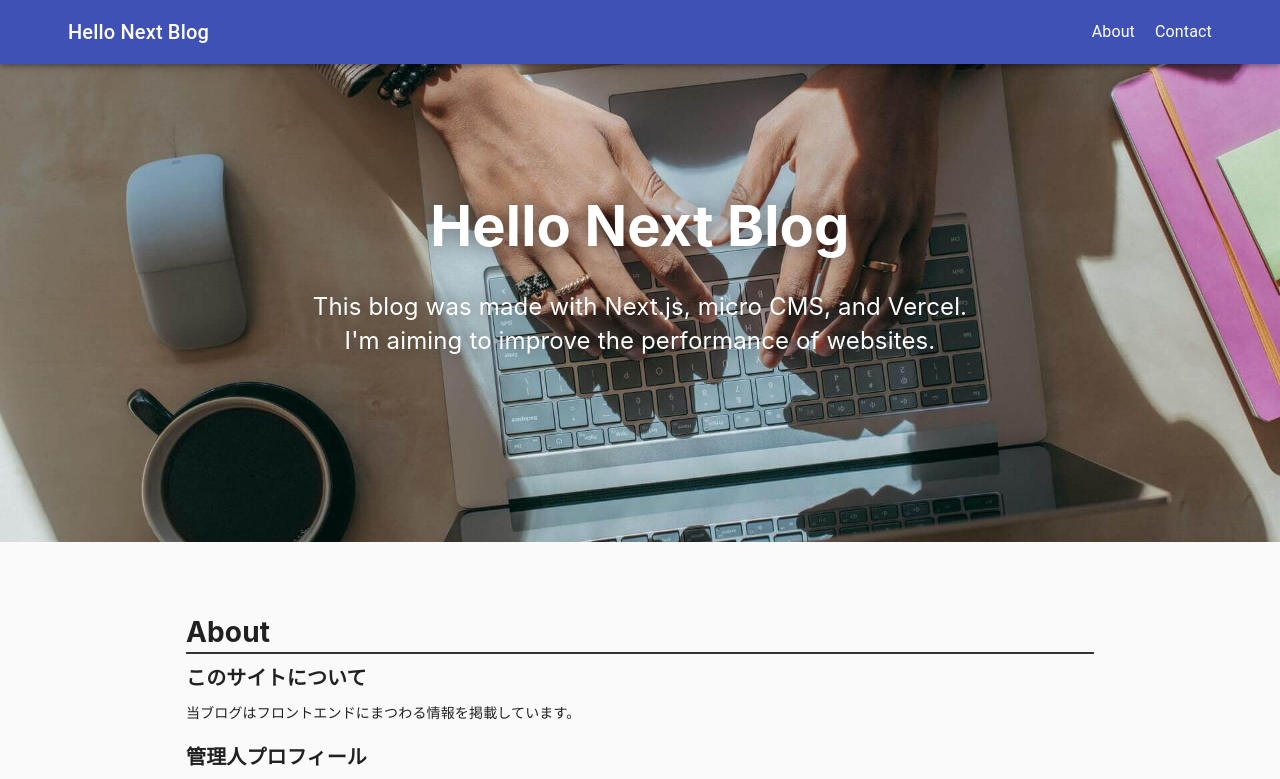
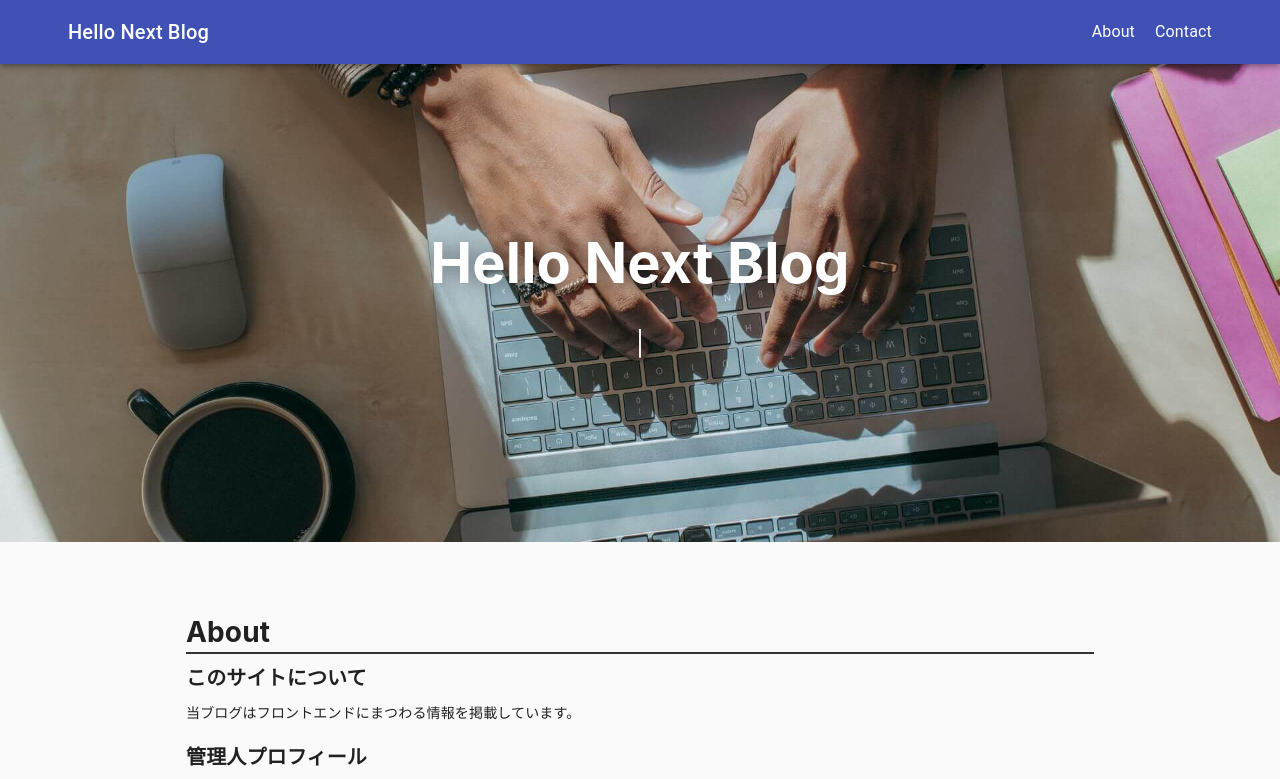
Before and after one commit to shibazo3/nextjs-blog-microcms, a Next.js app: page /about in a window 1280 px wide. Shown: the top 779 px of the page. Built offline with nearby package versions, Linux system fonts and the light colour scheme.

Commit message:
add typed.js

```diff
--- a/components/MainVisual/MainVisual.js
+++ b/components/MainVisual/MainVisual.js
@@ -1,6 +1,6 @@
 import React from "react";
 import Image from "next/image";
-import Link from "next/link";
+import Typed from "react-typed";
 import styles from "./mainVisual.module.css";
 
 const MainVisual = () => {
@@ -22,14 +22,16 @@ const MainVisual = () => {
           >
             Hello Next Blog
           </h1>
-          <p
-            data-aos="fade-right"
-            data-aos-duration="600"
+          <Typed
             className={styles.catchText}
-          >
-            This blog was made with Next.js, micro CMS, and Vercel. <br />
-            I'm aiming to improve the performance of websites.
-          </p>
+            strings={[
+              `This blog was made with Next.js, micro CMS, and Vercel. <br />I'm aiming to improve the performance of websites.`,
+            ]}
+            typeSpeed={20}
+            startDelay={500}
+            backDelay={2000}
+            loop
+          />
         </div>
       </div>
     </>
--- a/package.json
+++ b/package.json
@@ -15,6 +15,7 @@
     "next": "10.0.6",
     "react": "17.0.1",
     "react-dom": "17.0.1",
+    "react-typed": "^1.2.0",
     "styled-components": "^5.2.1"
   },
   "devDependencies": {
```
Also changed, not shown: 1 other file (tests, documents, lock files or other folders).
